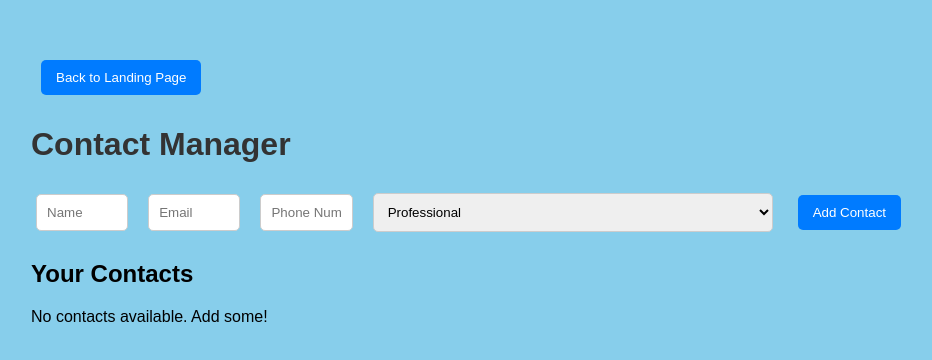
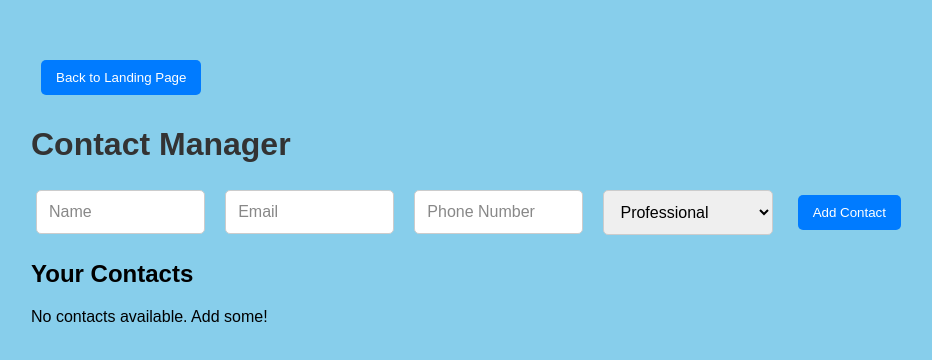
Before and after one commit to EbakocorneliusEmeh/contact-manegement-app, a React (Vite) app: page / in a window 1280 px wide. Both pictures are taken after a click on the button "Enter Contact info". Shown: the top 360 px of the page, without its empty margins (169-1101 px from the left). Built offline with nearby package versions, Linux system fonts and the light colour scheme.

Commit message:
made changes now

```diff
--- a/src/App.css
+++ b/src/App.css
@@ -92,6 +92,43 @@ button:hover {
   margin: 5px 0;
 }
 
+.contact-form input, .contact-form select {
+  margin: 5px;
+  padding: 12px;
+  border: 1px solid #ccc;
+  border-radius: 5px;
+  width: 100%;
+  max-width: 500px;
+  font-size: 16px;
+  box-sizing: border-box;
+}
+
+.contact-form input::placeholder {
+  font-size: 16px;
+  color: #888;
+}
+
+.contact-form {
+  display: flex;
+  flex-direction: column;
+  align-items: center;
+  gap: 10px;
+}
+
+@media (min-width: 768px) {
+  .contact-form {
+    flex-direction: row;
+    flex-wrap: wrap;
+    gap: 15px;
+  }
+
+  .contact-form input, .contact-form select {
+    flex: 1;
+    max-width: 300px;
+  }
+}
+
+
 @media (min-width: 768px) {
   .landing-page {
     padding: 100px;
```
